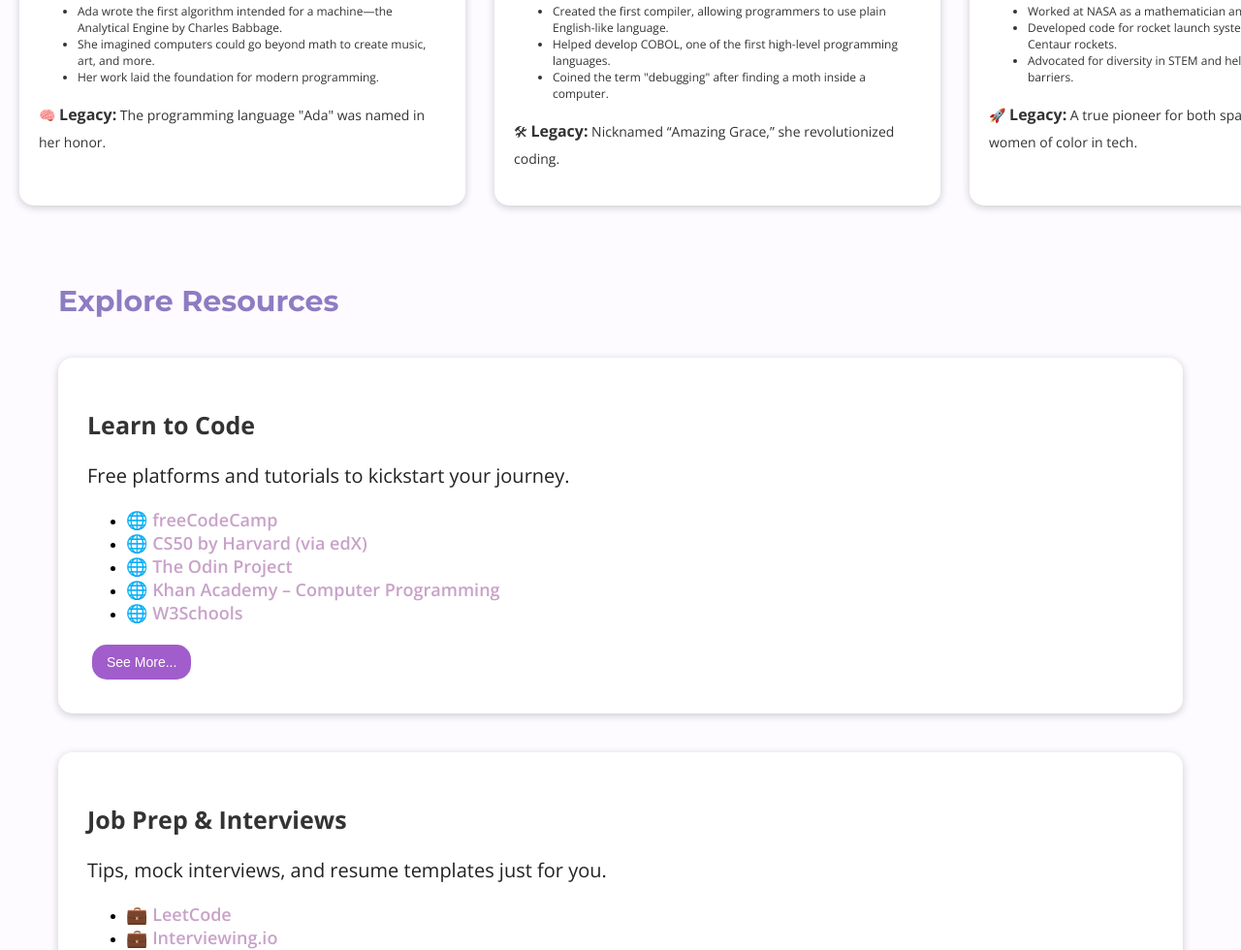
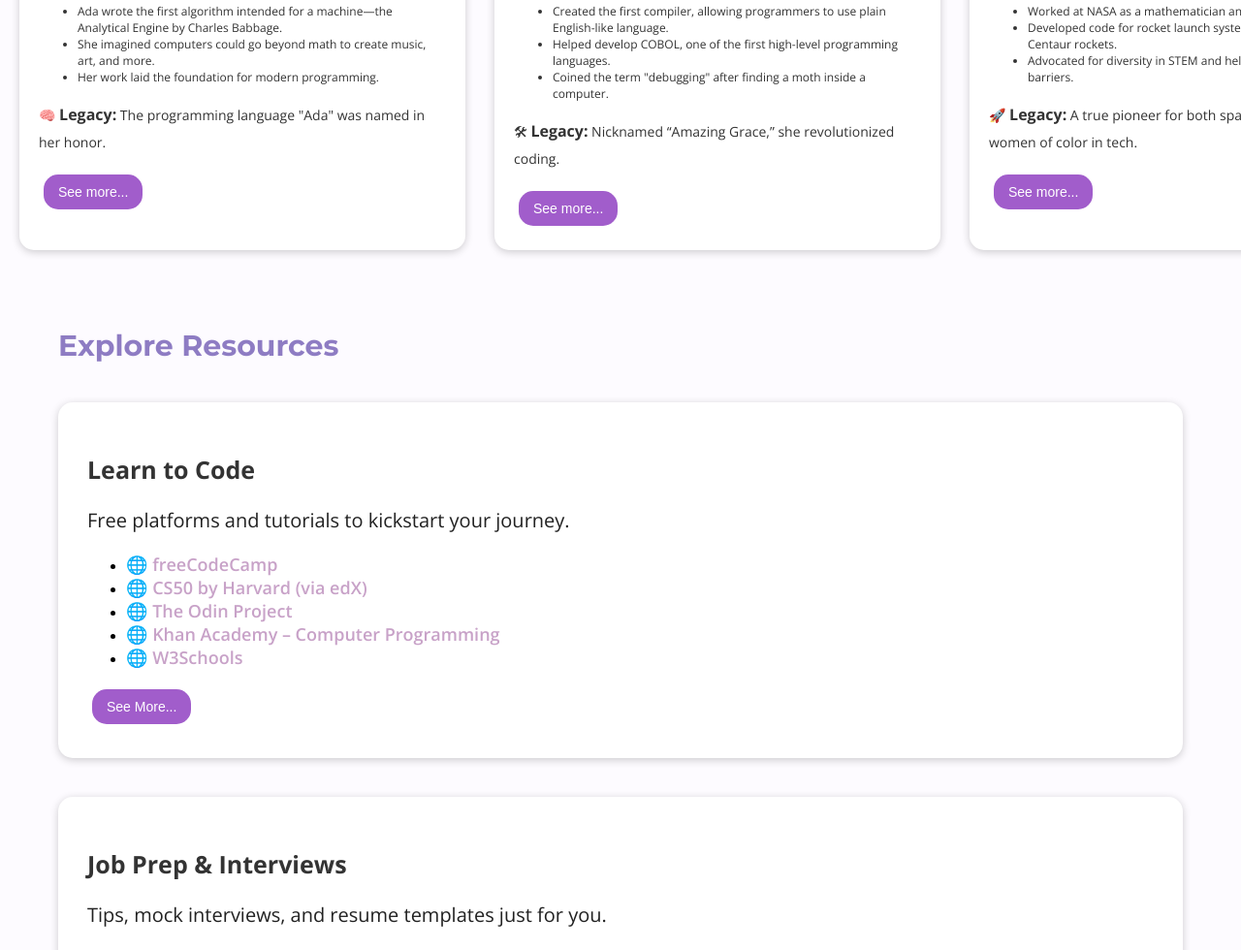
Before and after one commit to anafkhaladze/Hello-World.-Meet-Her, a plain HTML site: page index.html in a window 1280 px wide. Shown: the part 1512-2492 px from the top of the page at 97% size. Drawn offline with nearby package versions, Linux system fonts and the light colour scheme.

Commit message:
updated html/css

```diff
--- a/index.html
+++ b/index.html
@@ -24,15 +24,16 @@
       </div>
     </header>
 
+    <main>
       <section>
         <div class="mission">
           <div class="mission-text">
             <h2>Our Mission</h2>
             <p>
-            We’re here to amplify the voices of women in tech. Whether you're a
-            beginner, a seasoned engineer, or somewhere in between—this space is
-            for you. We're building a future where women are seen, heard, and
-            leading the way in technology.
+              We’re here to amplify the voices of women in tech. Whether you're
+              a beginner, a seasoned engineer, or somewhere in between—this
+              space is for you. We're building a future where women are seen,
+              heard, and leading the way in technology.
             </p>
           </div>
 
@@ -59,15 +60,18 @@
                 Analytical Engine by Charles Babbage.
               </li>
               <li>
-              She imagined computers could go beyond math to create music, art,
-              and more.
+                She imagined computers could go beyond math to create music,
+                art, and more.
               </li>
               <li>Her work laid the foundation for modern programming.</li>
             </ul>
             <p>
-            🧠 <span>Legacy:</span> The programming language "Ada" was named in
-            her honor.
+              🧠 <span>Legacy:</span> The programming language "Ada" was named
+              in her honor.
             </p>
+            <button>
+              <a href="https://en.wikipedia.org/wiki/Ada_Lovelace">See more...</a>
+            </button>
           </div>
 
           <div class="card">
@@ -91,9 +95,12 @@
             </ul>
 
             <p>
-            🛠 <span>Legacy:</span> Nicknamed “Amazing Grace,” she revolutionized
-            coding.
+              🛠 <span>Legacy:</span> Nicknamed “Amazing Grace,” she
+              revolutionized coding.
             </p>
+            <button>
+              <a href="https://en.wikipedia.org/wiki/Grace_Hopper">See more...</a>
+            </button>
           </div>
 
           <div class="card">
@@ -101,20 +108,25 @@
             <h3>Annie Easley (1933–2011)</h3>
             <p>Contribution: Rocket Scientist and Computer Programmer</p>
             <ul>
-            <li>Worked at NASA as a mathematician and computer programmer.</li>
               <li>
-              Developed code for rocket launch systems, including those used in
-              Centaur rockets.
+                Worked at NASA as a mathematician and computer programmer.
               </li>
               <li>
-              Advocated for diversity in STEM and helped break racial and gender
-              barriers.
+                Developed code for rocket launch systems, including those used
+                in Centaur rockets.
+              </li>
+              <li>
+                Advocated for diversity in STEM and helped break racial and
+                gender barriers.
               </li>
             </ul>
             <p>
               🚀 <span>Legacy:</span> A true pioneer for both space exploration
               and women of color in tech.
             </p>
+            <button>
+              <a href="https://en.wikipedia.org/wiki/Annie_Easley">See more...</a>
+            </button>
           </div>
         </div>
       </section>
@@ -135,7 +147,9 @@
                 >
               </li>
               <li>
-              <a href="https://www.theodinproject.com/">🌐 The Odin Project</a>
+                <a href="https://www.theodinproject.com/"
+                  >🌐 The Odin Project</a
+                >
               </li>
               <li>
                 <a
@@ -238,6 +252,7 @@
           </div>
         </div>
       </section>
+    </main>
 
     <footer>
       <div class="footer-logo">
@@ -246,7 +261,9 @@
           <h5>She Belongs Here</h5>
         </div>
       </div>
-      <p> <span>© 2025</span> Hello, World. Meet Her. All rights reserved.👯‍♀️👑💜</p>
+      <p>
+        <span>© 2025</span> Hello, World. Meet Her. All rights reserved.👯‍♀️👑💜
+      </p>
     </footer>
   </body>
 </html>
--- a/static/styles/style.css
+++ b/static/styles/style.css
@@ -4,6 +4,8 @@
 
 body {
   margin: 0;
+  padding: 0;
+  box-sizing: border-box;
   background-color: #fdfbff;
 }
 
@@ -150,6 +152,25 @@ section {
   line-height: 28px;
 }
 
+.card button {
+  padding: 10px 15px;
+  margin: 5px;
+  background-color: #a15dcb;
+  border: none;
+  border-radius: 15px;
+}
+
+.card button:hover {
+  background-color: #5a0390;
+}
+
+.card button a {
+  font-size: 14px;
+  font-weight: 400;
+  color: white;
+  text-decoration: none;
+}
+
 /* resources-section */
 #resources h2 {
   margin: 40px;
```
Lines whose indentation alone changed are shown as unchanged.
